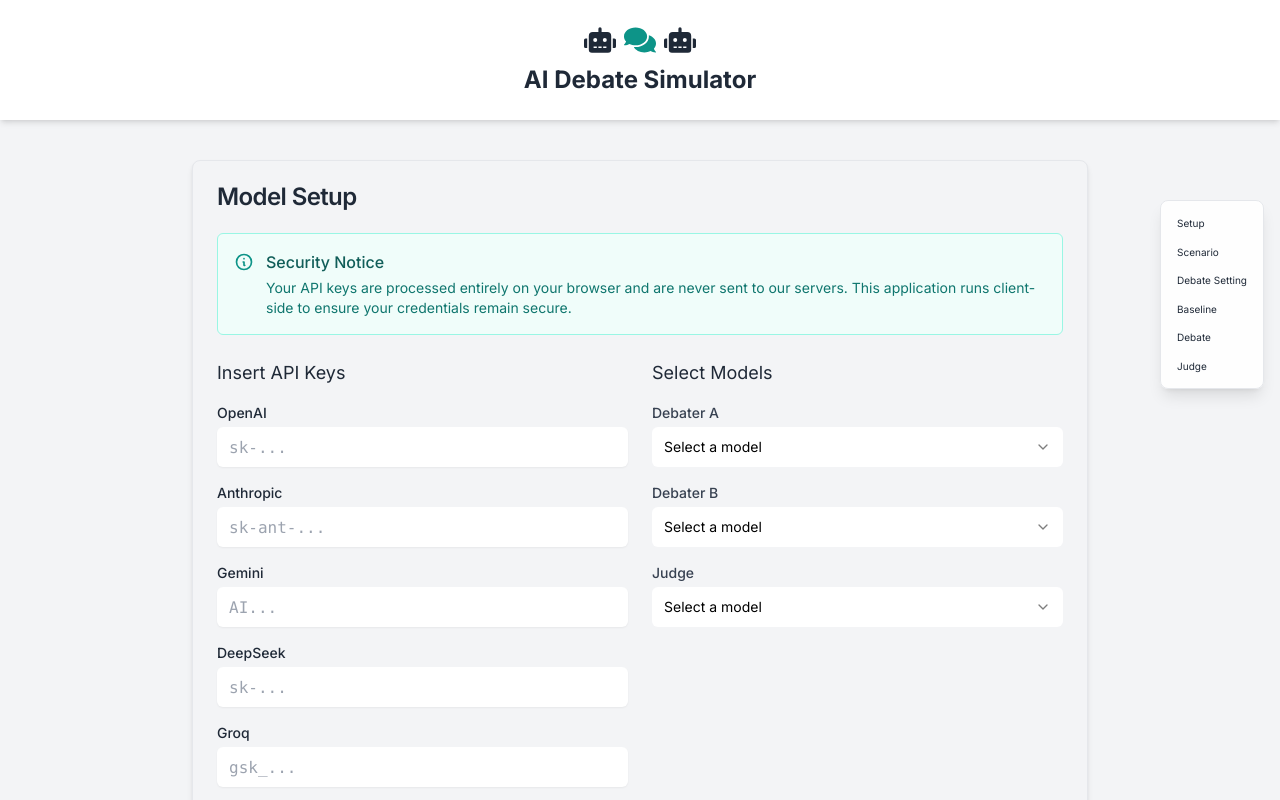
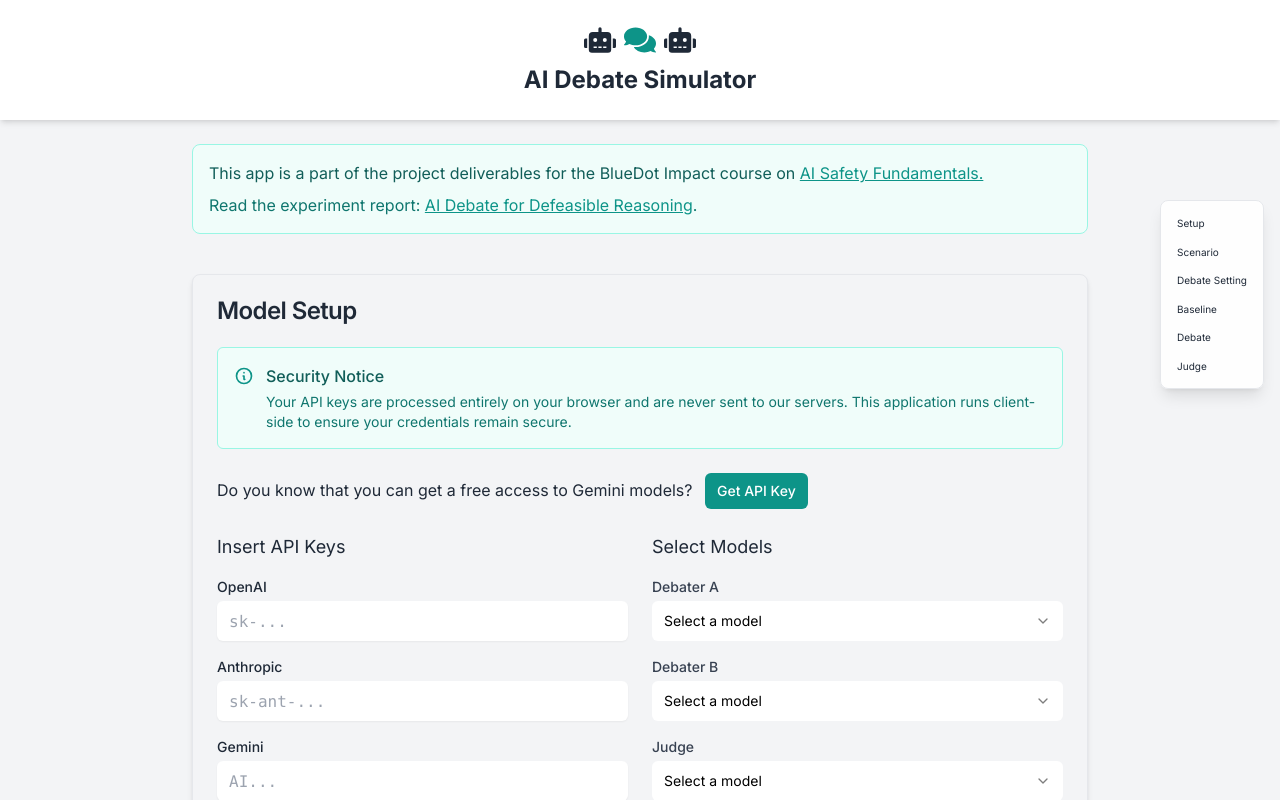
Before and after one commit to fiddien/ai-debate-simulator, a Next.js app: page / in a window 1280 px wide. Shown: the top 800 px of the page. Built offline with nearby package versions, Linux system fonts and the light colour scheme.

Commit message:
Enhance UI layout and add informational prompts in SetupArea and Home components

```diff
--- a/src/app/globals.css
+++ b/src/app/globals.css
@@ -24,7 +24,8 @@ body {
 }
 
 .progress-indicator {
-  @apply sticky top-4 bg-white/90 shadow-lg rounded-lg p-4 border border-gray-200 mb-4;
+  @apply sticky top-4 bg-white/90 shadow-lg rounded-lg p-4 border border-gray-200 mb-4 mx-auto;
+  max-width: calc(100% - 2rem);
 }
 
 .progress-indicator-list {
@@ -72,6 +73,8 @@ body {
     position: sticky;
     top: 0rem;
     z-index: 10;
+    padding: 0.75rem;
+    width: 100%;
   }
 }
 
--- a/src/app/page.tsx
+++ b/src/app/page.tsx
@@ -136,6 +136,26 @@ export default function Home() {
     <ClientProvider>
       <MainLayout>
         <div className="max-w-4xl mx-auto">
+          <div className="bg-teal-50 border border-teal-200 rounded-lg p-4 mb-6">
+            <p className="text-teal-800 mb-2">
+              This app is a part of the project deliverables for the BlueDot Impact course on <a href="https://aisafetyfundamentals.com/"
+                className="text-teal-600 hover:text-teal-800 underline"
+                target="_blank"
+                rel="noopener noreferrer">AI Safety Fundamentals.</a>
+            </p>
+            <p className="text-teal-700">
+              Read the experiment report:{' '}
+              <a
+                href="https://fiddien.com/posts/ai-debate/"
+                className="text-teal-600 hover:text-teal-800 underline"
+                target="_blank"
+                rel="noopener noreferrer"
+              >
+                AI Debate for Defeasible Reasoning
+              </a>.
+            </p>
+          </div>
+
           <div className="flex justify-between items-center mb-4">
             <ProgressIndicator steps={steps} onStepClick={handleStepClick} />
           </div>
@@ -242,7 +262,7 @@ export default function Home() {
             © 2024 <a href="https://fiddien.com" className="hover:text-gray-700">Ilma Aliya Fiddien.</a> All rights reserved.
             <a href="https://github.com/fiddien/ai-structured-debate" className="inline-flex hover:text-gray-700" aria-label="GitHub Profile">
               <svg viewBox="0 0 24 24" width="20" height="20" fill="currentColor">
-                <path d="M12 0c-6.626 0-12 5.373-12 12 0 5.302 3.438 9.8 8.207 11.387.599.111.793-.261.793-.577v-2.234c-3.338.726-4.033-1.416-4.033-1.416-.546-1.387-1.333-1.756-1.333-1.756-1.089-.745.083-.729.083-.729 1.205.084 1.839 1.237 1.839 1.237 1.07 1.834 2.807 1.304 3.492.997.107-.775.418-1.305.762-1.604-2.665-.305-5.467-1.334-5.467-5.931 0-1.311.469-2.381 1.236-3.221-.124-.303-.535-1.524.117-3.176 0 0 1.008-.322 3.301 1.23.957-.266 1.983-.399 3.003-.404 1.02.005 2.047.138 3.006.404 2.291-1.552 3.297-1.23 3.297-1.23.653 1.653.242 2.874.118 3.176.77.84 1.235 1.911 1.235 3.221 0 4.609-2.807 5.624-5.479 5.921.43.372.823 1.102.823 2.222v3.293c0 .319.192.694.801.576 4.765-1.589 8.199-6.086 8.199-11.386 0-6.627-5.373-12-12-12z"/>
+                <path d="M12 0c-6.626 0-12 5.373-12 12 0 5.302 3.438 9.8 8.207 11.387.599.111.793-.261.793-.577v-2.234c-3.338.726-4.033-1.416-4.033-1.416-.546-1.387-1.333-1.756-1.333-1.756-1.089-.745.083-.729.083-.729 1.205.084 1.839 1.237 1.839 1.237 1.07 1.834 2.807 1.304 3.492.997.107-.775.418-1.305.762-1.604-2.665-.305-5.467-1.334-5.467-5.931 0-1.311.469-2.381 1.236-3.221-.124-.303-.535-1.524.117-3.176 0 0 1.008-.322 3.301 1.23.957-.266 1.983-.399 3.003-.404 1.02.005 2.047.138 3.006.404 2.291-1.552 3.297-1.23 3.297-1.23.653 1.653.242 2.874.118 3.176.77.84 1.235 1.911 1.235 3.221 0 4.609-2.807 5.624-5.479 5.921.43.372.823 1.102.823 2.222v3.293c0 .319.192.694.801.576 4.765-1.589 8.199-6.086 8.199-11.386 0-6.627-5.373-12-12-12z" />
               </svg>
             </a>
           </p>
--- a/src/components/debate/SetupArea.tsx
+++ b/src/components/debate/SetupArea.tsx
@@ -81,6 +81,9 @@ const SetupArea: React.FC<SetupAreaProps> = ({ onSetupComplete }) => {
             </div>
           </div>
         </div>
+
+        Do you know that you can get a free access to Gemini models? <a href="https://aistudio.google.com/apikey" target="__blank"><Button variant="default" size="sm" className="ml-2">Get API Key</Button></a>
+
         <form onSubmit={handleSubmit}>
           <div className="flex flex-col md:flex-row md:space-x-6">
             {/* Input API Keys */}
```
Lines whose indentation alone changed are shown as unchanged.
